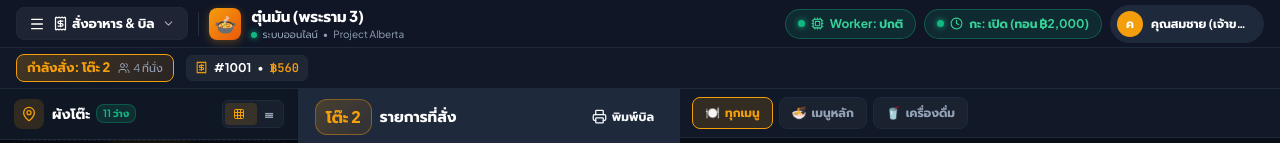
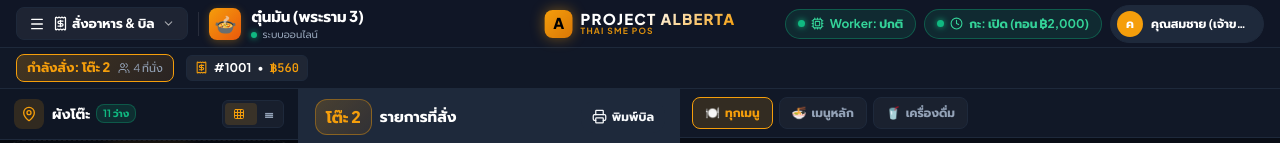
Before and after one commit to ritpolw-sketch/Alberta, a React (Vite) app: page / in a window 1280 px wide. Shown: the top 143 px of the page. Built offline with nearby package versions, Linux system fonts and the light colour scheme.

Commit message:
feat(nav): center Project Alberta logo in top navbar

```diff
--- a/src/App.tsx
+++ b/src/App.tsx
@@ -150,12 +150,13 @@ const POSContent: React.FC = () => {
           alignItems: 'center',
           justifyContent: 'space-between',
           padding: '0 max(16px, var(--safe-right)) 0 max(16px, var(--safe-left))',
+          position: 'relative',
           zIndex: 50,
           gap: 10,
         }}
       >
         {/* Left: Hamburger Menu + Restaurant Name */}
-        <div style={{ display: 'flex', alignItems: 'center', gap: 10, minWidth: 0 }}>
+        <div style={{ display: 'flex', alignItems: 'center', gap: 10, minWidth: 0, zIndex: 2 }}>
           {/* Hamburger + Active Tab Dropdown */}
           <div ref={menuRef} style={{ position: 'relative', flexShrink: 0 }}>
             <button
@@ -398,15 +399,77 @@ const POSContent: React.FC = () => {
                   }}
                 />
                 <span>ระบบออนไลน์</span>
-                <span>•</span>
-                <span>Project Alberta</span>
               </div>
             </div>
           </div>
         </div>
 
+        {/* Center: Alberta Logo */}
+        <div
+          className="header-center-logo"
+          style={{
+            position: 'absolute',
+            left: '50%',
+            top: '50%',
+            transform: 'translate(-50%, -50%)',
+            display: 'flex',
+            alignItems: 'center',
+            gap: 8,
+            pointerEvents: 'none',
+            zIndex: 1,
+          }}
+        >
+          <div
+            style={{
+              width: 28,
+              height: 28,
+              borderRadius: 8,
+              background: 'linear-gradient(135deg, #f59e0b, #d97706)',
+              display: 'flex',
+              alignItems: 'center',
+              justifyContent: 'center',
+              boxShadow: '0 0 14px rgba(245, 158, 11, 0.45)',
+              fontWeight: 900,
+              fontSize: 15,
+              color: '#000',
+              flexShrink: 0,
+              letterSpacing: '-0.02em',
+            }}
+          >
+            A
+          </div>
+          <div style={{ display: 'flex', flexDirection: 'column', alignItems: 'flex-start', lineHeight: 1.05 }}>
+            <span
+              style={{
+                fontSize: 15,
+                fontWeight: 900,
+                letterSpacing: '0.08em',
+                background: 'linear-gradient(135deg, #ffffff 40%, #f59e0b 100%)',
+                WebkitBackgroundClip: 'text',
+                WebkitTextFillColor: 'transparent',
+                whiteSpace: 'nowrap',
+                textTransform: 'uppercase',
+              }}
+            >
+              PROJECT ALBERTA
+            </span>
+            <span
+              style={{
+                fontSize: 8.5,
+                fontWeight: 700,
+                color: 'var(--color-primary)',
+                letterSpacing: '0.14em',
+                textTransform: 'uppercase',
+                opacity: 0.9,
+              }}
+            >
+              THAI SME POS
+            </span>
+          </div>
+        </div>
+
         {/* Right: Quick Shift Status + Staff Badge */}
-        <div style={{ display: 'flex', alignItems: 'center', gap: 8, flexShrink: 0 }}>
+        <div style={{ display: 'flex', alignItems: 'center', gap: 8, flexShrink: 0, zIndex: 2 }}>
           {/* Background Order Queue Worker Indicator */}
           <button
             onClick={() => setActiveModal('order_queue')}
```
